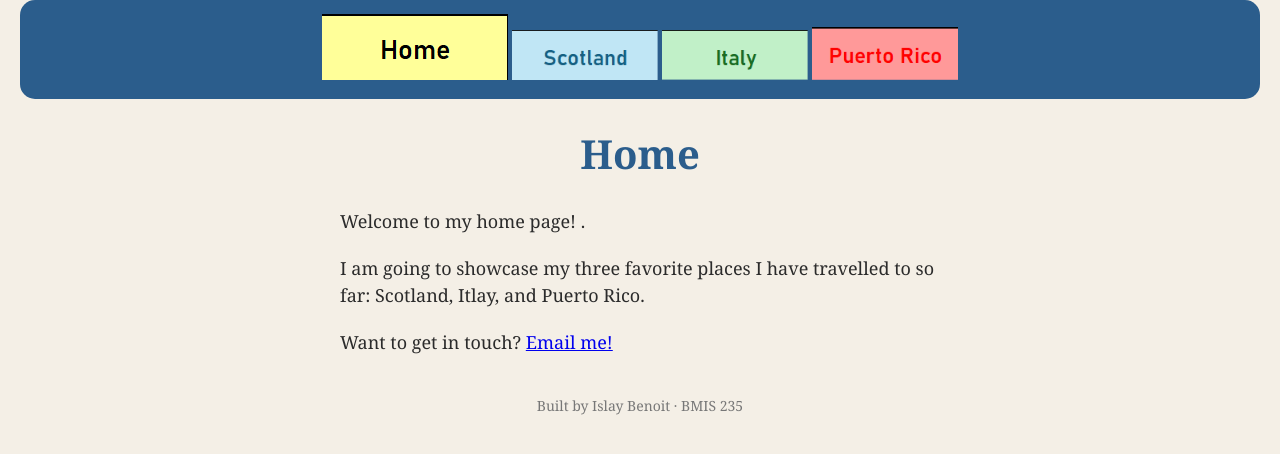
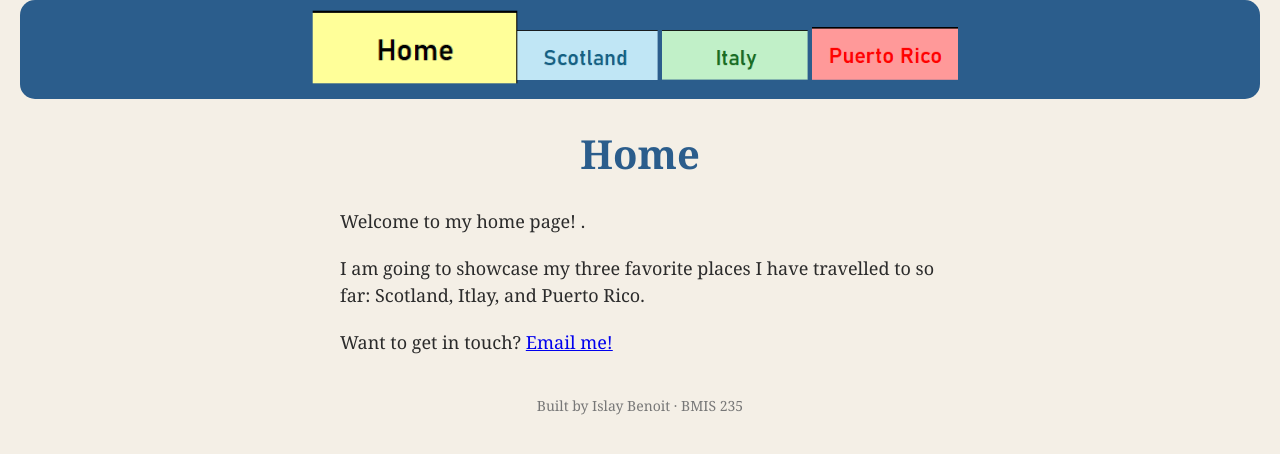
Before and after one commit to islaybenoit10/bmis235-html-3, a plain HTML site: page index.html in a window 1280 px wide. In both pictures the pointer is over the picture 414 px from the left and 47 px from the top of the page. Drawn offline with Linux system fonts and the light colour scheme.

Commit message:
Add hover effect to navigation images

```diff
--- a/styles.css
+++ b/styles.css
@@ -59,3 +59,9 @@ footer {
     color: #777777;
     margin-top: 40px;
 }
+
+
+nav img:hover {
+    transform: scale(1.1);
+    transition: transform 0.2s ease;
+}
```
